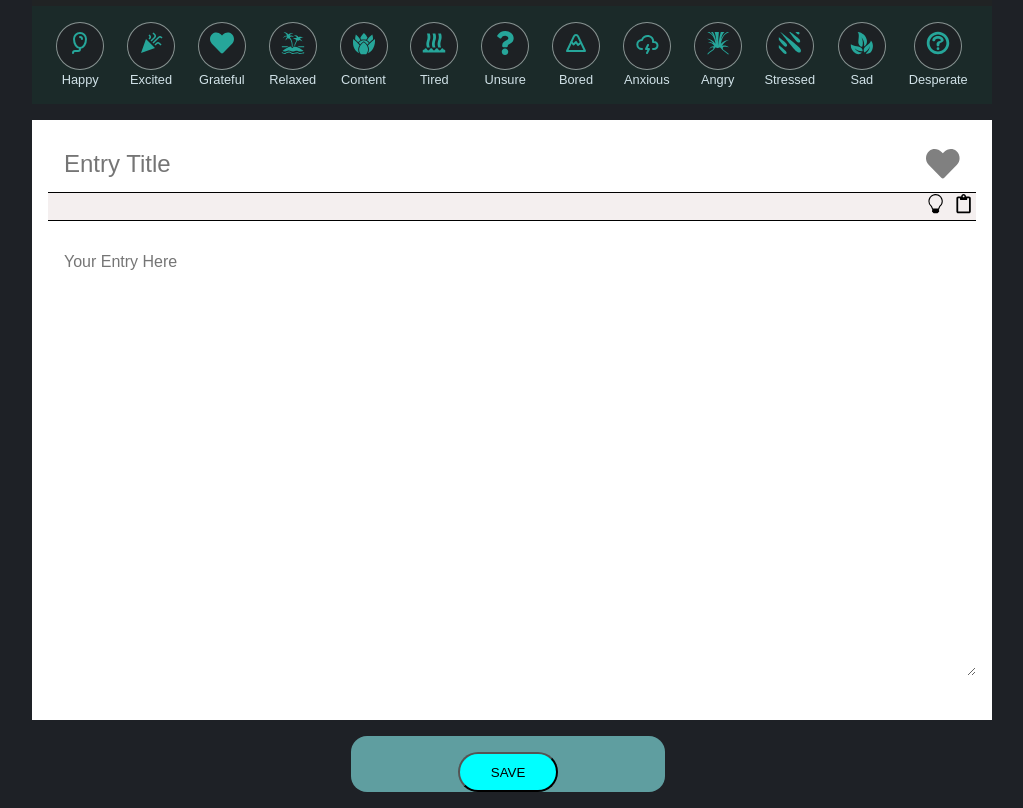
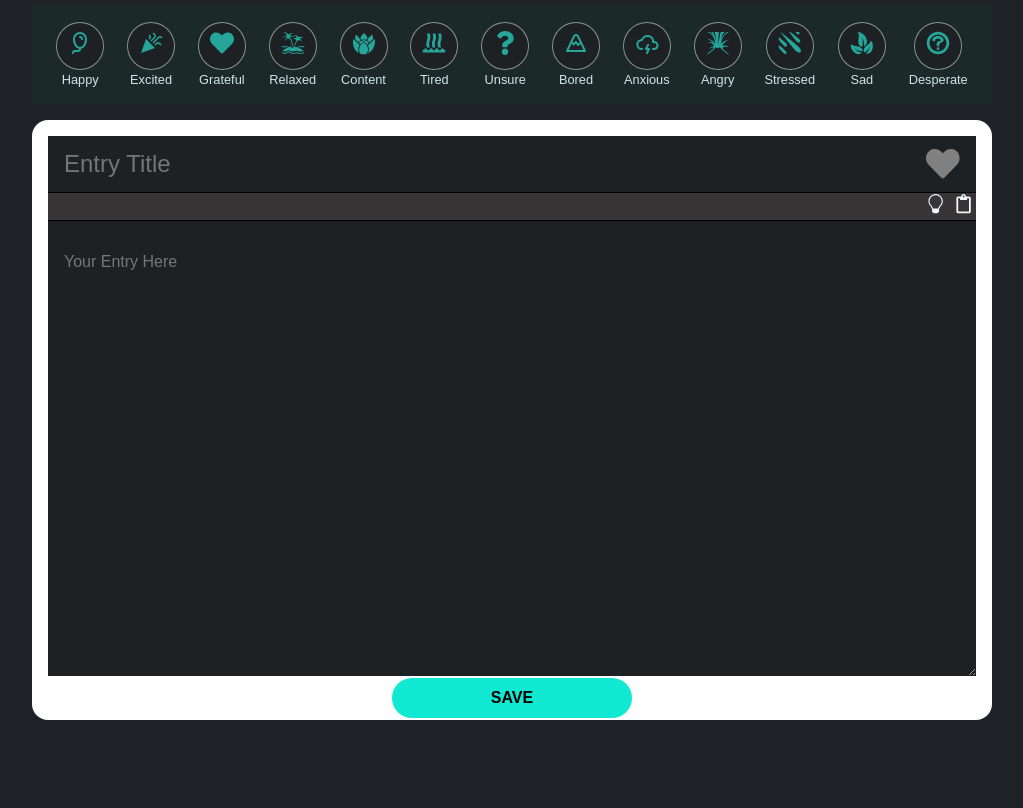
Before and after one commit to RishabhKumarDev/Nirvana, a React (Vite) app: page /input in a window 1280 px wide. Shown: the part 964-1772 px from the top of the page, without its empty margins (128-1151 px from the left). After the commit the page ends 1714 px from the top, so only its background shows below. Built offline with nearby package versions, Linux system fonts and the light colour scheme; data requests are answered from the project's data file.

Commit message:
lil style

```diff
--- a/data/db.json
+++ b/data/db.json
@@ -401,9 +401,9 @@
     },
     {
       "id": "8477",
-      "title": "Fri Mar 21 2025",
-      "content": "   \n\n Gratitude \n \n  Today I am grateful for:\n \nWhy these things matter:",
-      "date": "2025-03-21T05:25:13.087Z",
+      "title": "A random thought I had...",
+      "content": "   \n\n Gratitude \n \n  Today I am grateful for:\n \n  Why these things matter:",
+      "date": "2025-03-21T05:43:44.340Z",
       "selectedEmojis": [],
       "selectedCoverEmoji": "",
       "isFavourite": false
--- a/src/pages/InputPage.jsx
+++ b/src/pages/InputPage.jsx
@@ -48,10 +48,9 @@ const InputPage = () => {
 
            <div className="cd12">
             <NotePad noteInput={noteInput} setNoteInput={setNoteInput} status={status}   />
-           </div>
-           <div className="cd13">
             <SaveBtn onSave={saveInput} />
            </div>
+
         </div>
         </>
      );
--- a/src/styles/InputPage.css
+++ b/src/styles/InputPage.css
@@ -14,12 +14,9 @@
 }
 .cd12{
     grid-column: span 3;
-    background-color: aliceblue;
-    border-radius: 0;
 }
 .input-wrap > div{
     /* min-height: 9rem; */
-    border-radius: 1rem;
     /* Softer, lower shadow */
 }
 
@@ -40,9 +37,3 @@
 .cd11{
     grid-column: span 3;
 }
-
-.cd13{
-    grid-column: 2;
-    background-color: cadetblue;
-
-}
--- a/src/styles/NotePad.css
+++ b/src/styles/NotePad.css
@@ -10,24 +10,22 @@
     transition: all 1s ease-in-out;
   }
   .shadow-open {
-    /* background: rgba(0, 0, 0, 0.5); */
-    background-color: rebeccapurple;
+    background: rgba(0, 0, 0, 0.5);
+    /* background-color: rebeccapurple; */
     opacity: 1;
     visibility: visible;
   }
 
 .note-container{
     height: 600px;
-    /* display: flex; */
-    /* align-items: center; */
-    /* justify-content: center; */
     padding: 1rem;
+    background-color: #fff;
+    border-radius: 1rem;
     background-color: #fff;
 }
 .note-title{
     height: 10%;
     display: flex;
-    /* border: 2px solid green; */
 }
 .note-title input{
     width: 80%;
@@ -37,10 +35,13 @@
     border: none;
     outline: none;
     border-bottom: 1px solid black;
+    color: aliceblue;
+    background-color: #1d2124;
+
 
 }
 .entry-title-element{
-    background-color: #fff;
+    background-color: #1d2124;
     width: 20%;
     display: grid;
     border-bottom: 1px solid black;
@@ -63,7 +64,7 @@
     display: flex;
     align-items: end;
     justify-content: end;
-    color: rgb(0, 89, 255);
+    color: #26A69A;
 }
 /*--------------------- notepad features -----------------*/
 .notepad-features{
@@ -73,20 +74,22 @@
     justify-content: flex-end;
     padding: 0.2rem;
     gap: 0.5rem;
-    background-color: #f4efef;
+    background-color: #373535;
     border-bottom: 1px solid black;
 }
 .prompt-icon{
     font-size: 1.2rem;
     position: relative;
+    color: aliceblue;
 
 }
 .template-icon{
     font-size: 1.2rem;
     position: relative;
+    color: aliceblue;
 }
 .feature-true{
-    color: red;
+    color: rgb(0, 255, 128);
 
 }
 .prompts-container{
@@ -104,7 +107,7 @@
     padding: 0.5rem;
 }
 .prompts-list ul{
-    background-color: red;
+    background-color: rgba(99, 246, 85, 0.881);
 }
 .prompts-list li{
     list-style: inside;
@@ -135,12 +138,6 @@
     height: 80%;
     /* border: 2px solid blue; */
 }
-.note-content textarea:focus {
-
-    border:2px solid rgb(0, 255, 0) ;
-
-    outline: none; /* Remove default outline */
-  }
 .note-content textarea{
     width: 100%;
     height: 100%;
@@ -148,16 +145,27 @@
     font-size: 16px;
     outline: none;
     border: none;
+    color: aliceblue;
+    background-color: #1d2124;
 
 }
 .save-btn{
-    width: 100px;
-    height: 40px;
+    margin-top: -2.6em;
+    margin-bottom: 1em;
+    width: 15em;
+    height: 2.5em;
     border-radius: 30px;
     display: flex;
     align-items: center;
     justify-content: center;
     justify-self: center;
-    margin-top: 1rem;
-    background-color: aqua;
+    background-color: #11e9d3;
+    font-weight: 700;
+    font-size: 1rem;
+    outline: none;
+    border: none;
 }
+.save-btn :hover{
+    background-color: #1f6ac6;
+    color: white;
+}
```
